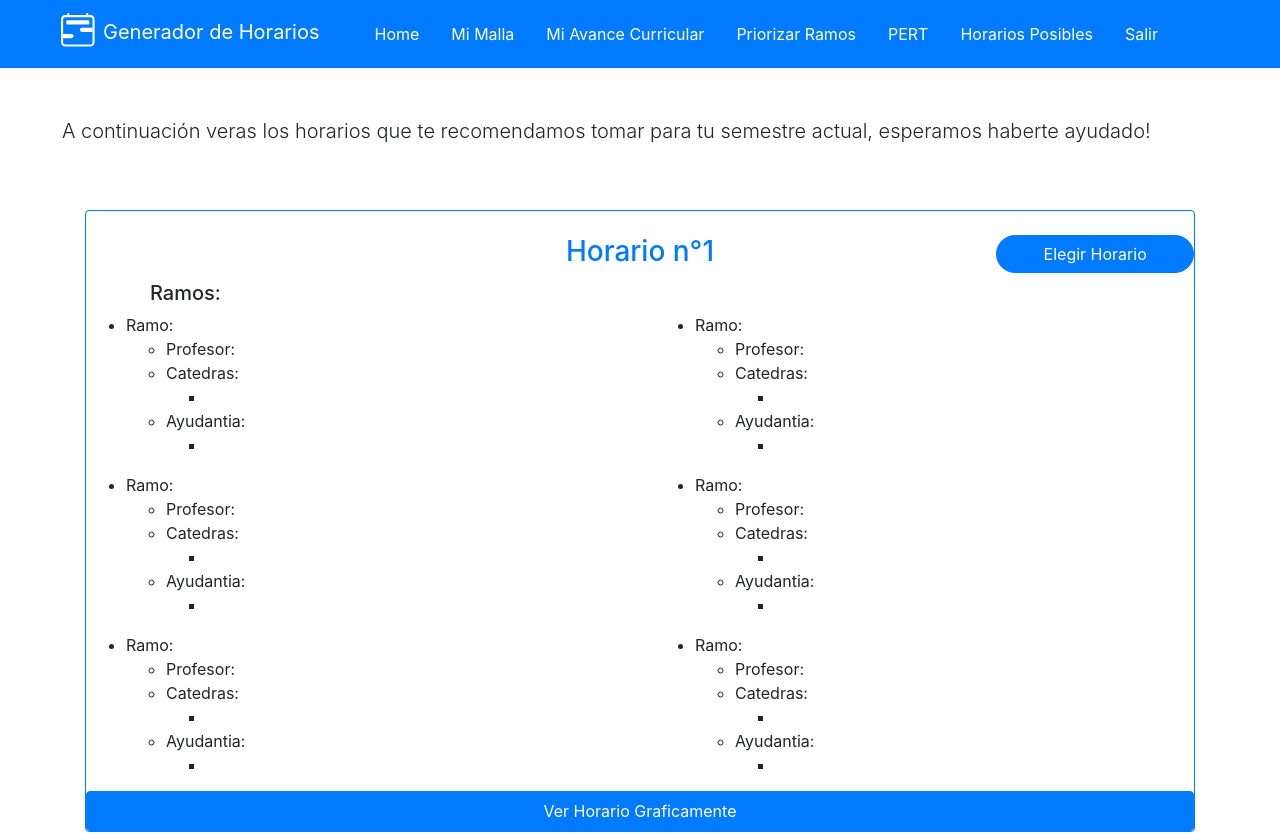
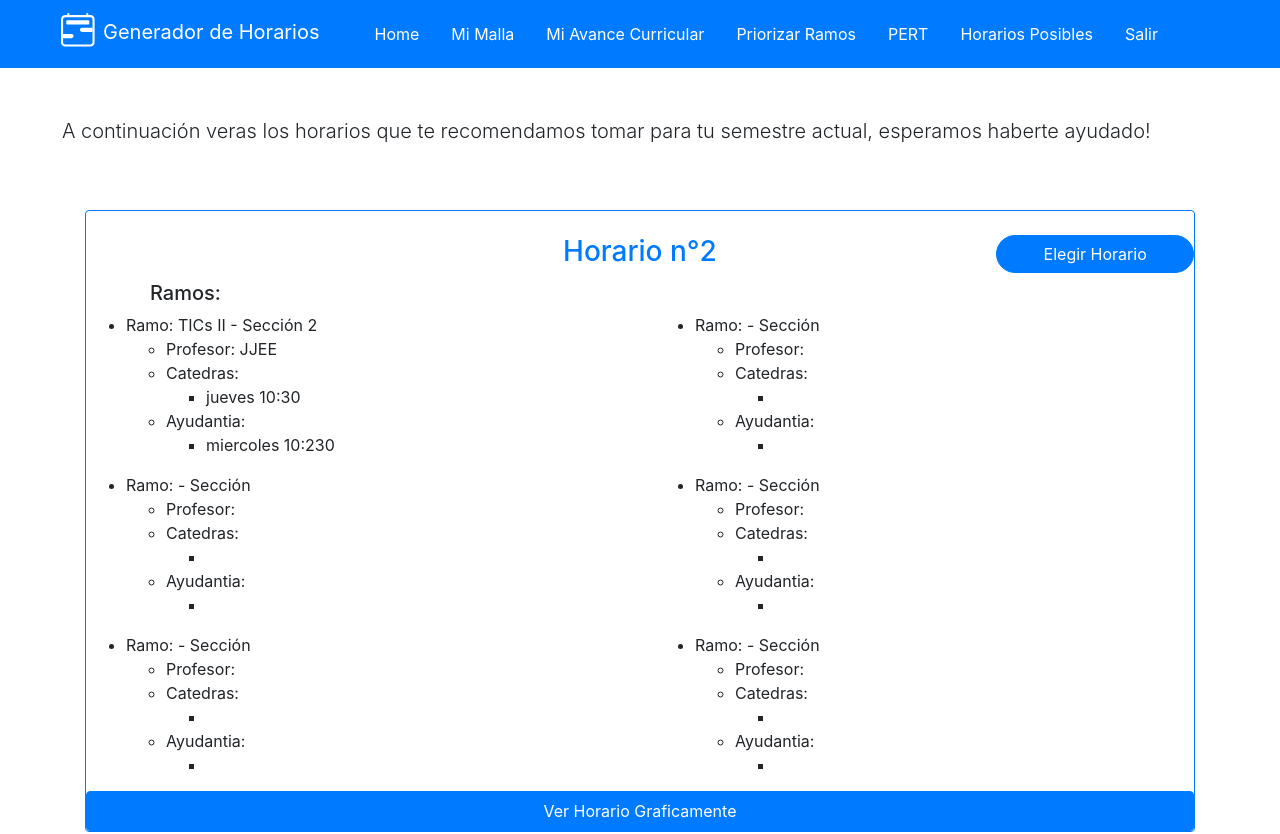
Before and after one commit to agamboar/generador_de_horarios_Practica, a React (Create React App) app in the folder horarios/: page /users/usr/horariosPosibles in a window 1280 px wide. Shown: the top 834 px of the page. Built offline with nearby package versions, Linux system fonts and the light colour scheme.

Commit message:
onSubmit

```diff
--- a/horarios/src/components/Horario.js
+++ b/horarios/src/components/Horario.js
@@ -135,7 +135,7 @@ export default class Horario extends Component {
                         <div className="row row-cols-5">
                             <div className="col"> </div>
                             <div className="col"> </div>
-                            <div className="col"> <h3 className="card-title text-primary text-center">Horario n°1</h3> </div>
+                            <div className="col"> <h3 className="card-title text-primary text-center">Horario n°2</h3> </div>
                             <div className="col"> </div>
                             <div className="col ">
                                 <div className="card border-0">
@@ -149,7 +149,7 @@ export default class Horario extends Component {
                         <h5>&nbsp;&nbsp;&nbsp;&nbsp;&nbsp;&nbsp;&nbsp;&nbsp;&nbsp;&nbsp;&nbsp;&nbsp;Ramos:</h5>
                         <div className="row row-cols-2">
 
-                        <RamoH/>
+                        <RamoH nombre = "TICs II" profesor="JJEE" seccion ="2" horario="jueves 10:30" ayudantia="miercoles 10:230"/>
                         <RamoH/>
                         <RamoH/>
                         <RamoH/>
--- a/horarios/src/components/RamoH.js
+++ b/horarios/src/components/RamoH.js
@@ -7,17 +7,17 @@ export default class Bloque extends Component {
         return (
             <div className="col  col-md-6">
                         <ul>
-                            <li>Ramo: </li>
+                            <li>Ramo: {this.props.nombre} - Sección {this.props.seccion}</li>
                             <ul>
-                                <li>Profesor:</li>
+                                <li>Profesor: {this.props.profesor}</li>
 
                                 <li>Catedras:</li>
                                 <ul>
-                                    <li></li>
+                                    <li>{this.props.horario}</li>
                                 </ul>
                                 <li>Ayudantia:</li>
                                 <ul>
-                                    <li></li>
+                                    <li>{this.props.ayudantia}</li>
                                 </ul>
                             </ul>
                         </ul>
```
Also changed, not shown: horarios/src/components/AvanceManual2010.js (+21 -14 lines), 1 other file (tests, documents, lock files or other folders).
